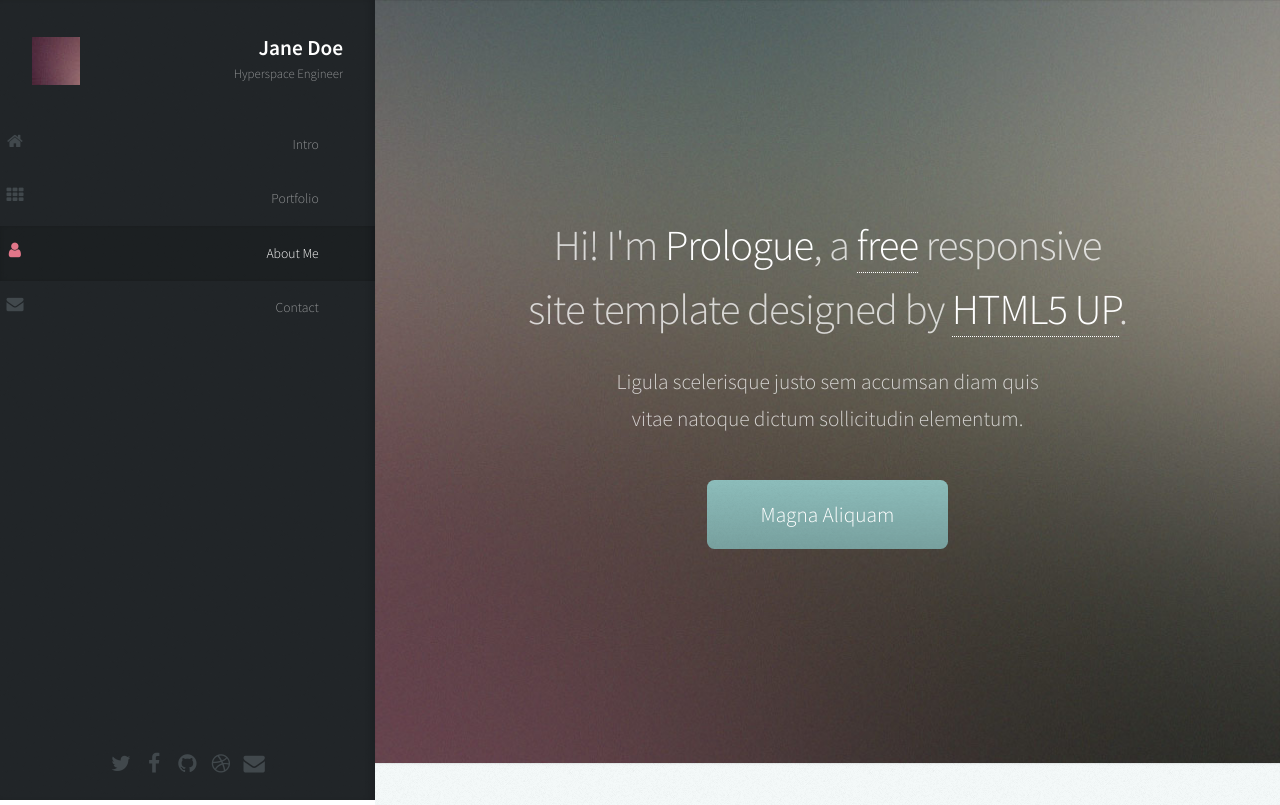
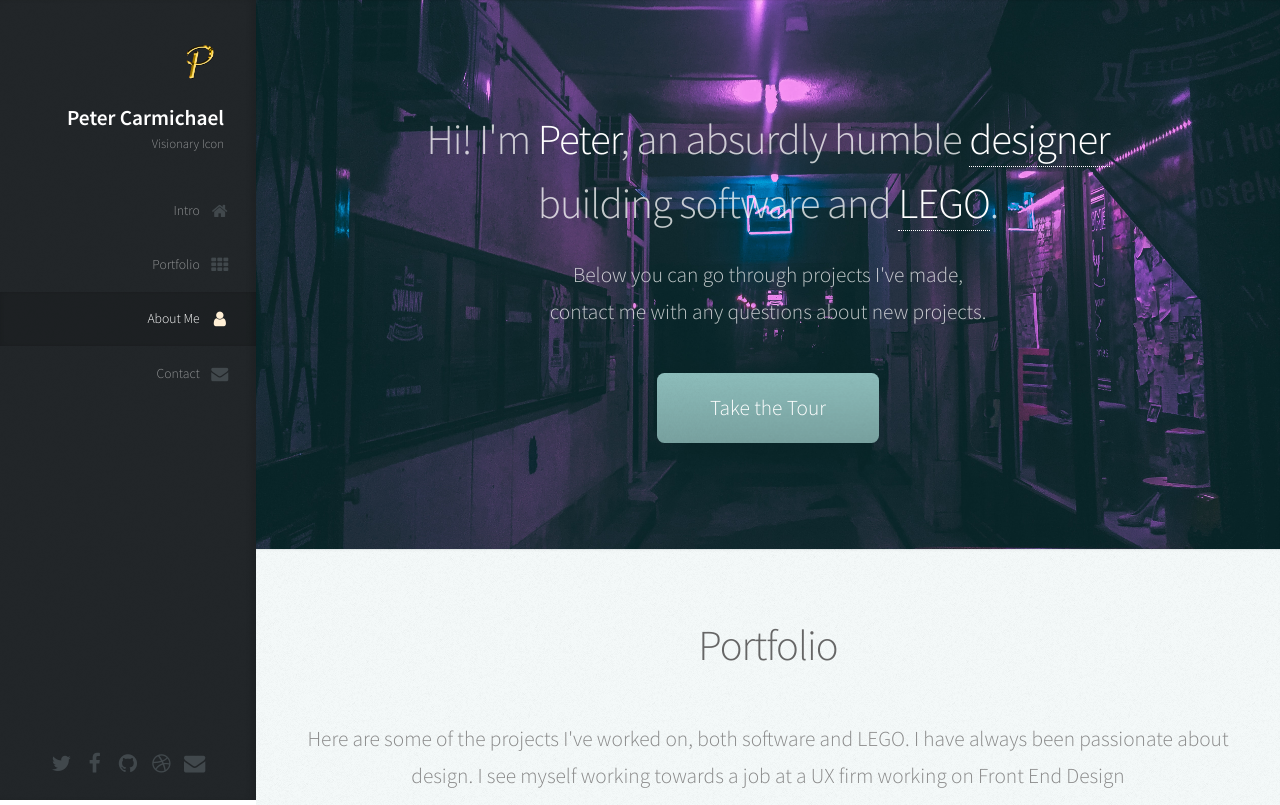
Before and after one commit to pcarmichael22/Portfolio, a plain HTML site: page starter-code/index.html in a window 1280 px wide. Shown: the top 805 px of the page. Drawn offline with Linux system fonts and the light colour scheme; files whose address does not match are found by name.

Commit message:
halfway done with customization

```diff
--- a/starter-code/assets/css/layout.css
+++ b/starter-code/assets/css/layout.css
@@ -47,7 +47,7 @@
 .image.avatar48 {
     width: 48px;
     height: 48px;
-    background: #f00;
+    background: transparent;
 }
 
 .image.avatar48 img {
@@ -260,7 +260,7 @@
 }
 
 #nav ul li a.active span:before {
-    color: #e27689;
+    color: papayawhip;
 }
 
 
@@ -345,7 +345,7 @@
 
 #main>section.one {
     background-color: #81918E;
-    background-image: url("../../images/banner.jpg");
+    background-image: url("../../images/viktor-juric-um1rRKEmQpk-unsplash.jpg");
 }
 
 #main>section.two {
--- a/starter-code/index.html
+++ b/starter-code/index.html
@@ -11,8 +11,8 @@
     <meta charset="utf-8" />
     <meta name="viewport" content="width=device-width, initial-scale=1, user-scalable=no" />
     <link rel="stylesheet" href="assets/css/base.css" />
+    <link rel="stylesheet" href="assets/css/layout.css" />
     <link rel="stylesheet" href="assets/css/state.css" />
-    <link rel="stylesheet" href="assets/css/layout.css" />
     <link rel="stylesheet" href="assets/css/modules/modules.css" />
     <link rel="stylesheet" href="assets/css/modules/row-module.css" />
 
@@ -27,9 +27,9 @@
 
             <!-- Logo -->
             <div id="logo">
-                <span class="image avatar48"><img src="images/avatar.jpg" alt="" /></span>
-                <h1 id="title">Jane Doe</h1>
-                <p>Hyperspace Engineer</p>
+                <span class="image avatar48"><img src="images/letters-2077242_960_720.png" alt="" /></span>
+                <h1 id="title">Peter Carmichael</h1>
+                <p>Visionary Icon</p>
             </div>
 
             <!-- Nav -->
@@ -67,12 +67,12 @@
             <div class="container">
 
                 <header>
-                    <h2 class="alt">Hi! I'm <strong>Prologue</strong>, a <a href="http://html5up.net/license">free</a> responsive<br /> site template designed by <a href="http://html5up.net">HTML5 UP</a>.</h2>
-                    <p>Ligula scelerisque justo sem accumsan diam quis<br /> vitae natoque dictum sollicitudin elementum.</p>
+                    <h2 class="alt">Hi! I'm <strong>Peter</strong>, an absurdly humble <a href="http://html5up.net/license">designer</a><br /> building software and <a href="http://html5up.net">LEGO</a>.</h2>
+                    <p>Below you can go through projects I've made,<br /> contact me with any questions about new projects.</p>
                 </header>
 
                 <footer>
-                    <a href="#portfolio" class="button scrolly">Magna Aliquam</a>
+                    <a href="#portfolio" class="button scrolly">Take the Tour</a>
                 </footer>
 
             </div>
@@ -86,8 +86,7 @@
                     <h2>Portfolio</h2>
                 </header>
 
-                <p>Vitae natoque dictum etiam semper magnis enim feugiat convallis convallis egestas rhoncus ridiculus in quis risus amet curabitur tempor orci penatibus. Tellus erat mauris ipsum fermentum etiam vivamus eget. Nunc nibh morbi quis fusce hendrerit
-                    lacus ridiculus.</p>
+                <p>Here are some of the projects I've worked on, both software and LEGO. I have always been passionate about design. I see myself working towards a job at a UX firm working on Front End Design</p>
 
                 <div class="row">
                     <div class="col-4 col-12-mobile">
```
Also changed, not shown: starter-code/images/56213_100188506719368_4683684_o.jpg (added), starter-code/images/letters-2077242_960_720.png (added), starter-code/images/viktor-juric-um1rRKEmQpk-unsplash.jpg (added), 1 other file.
